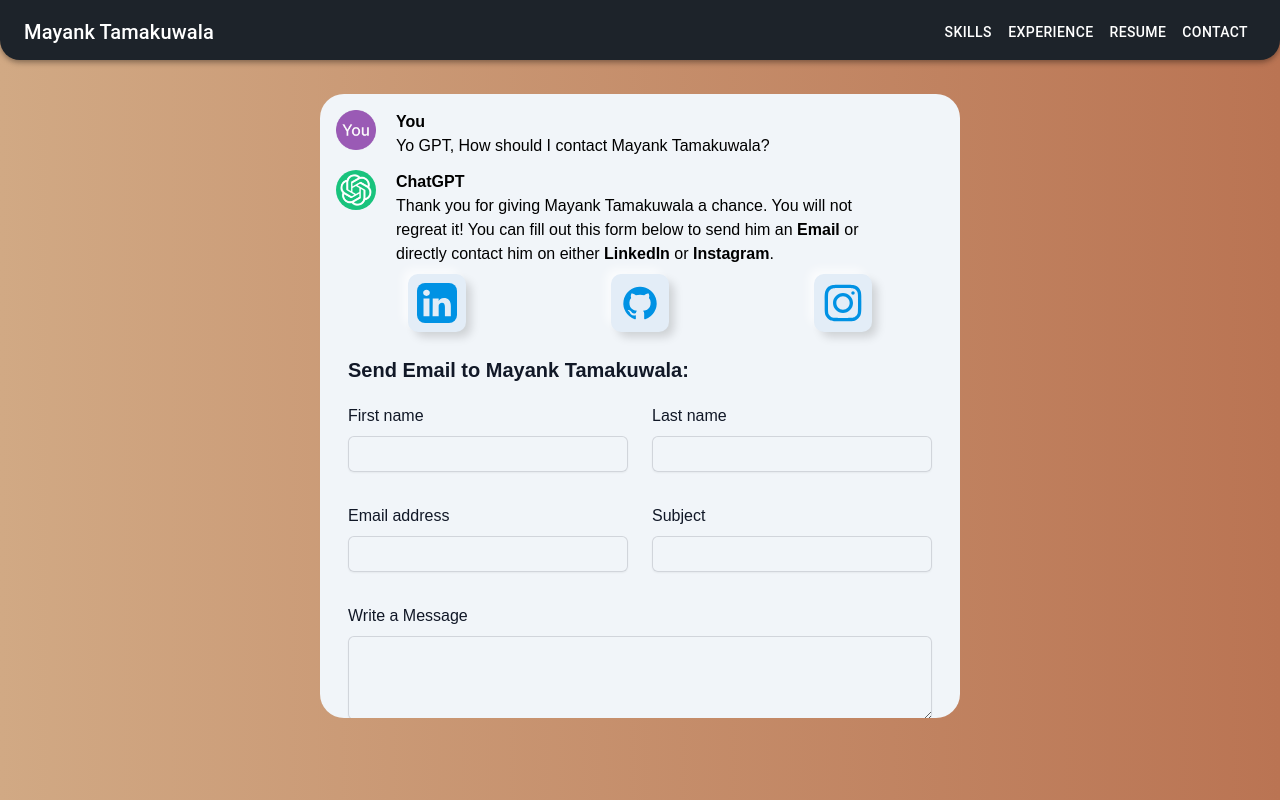
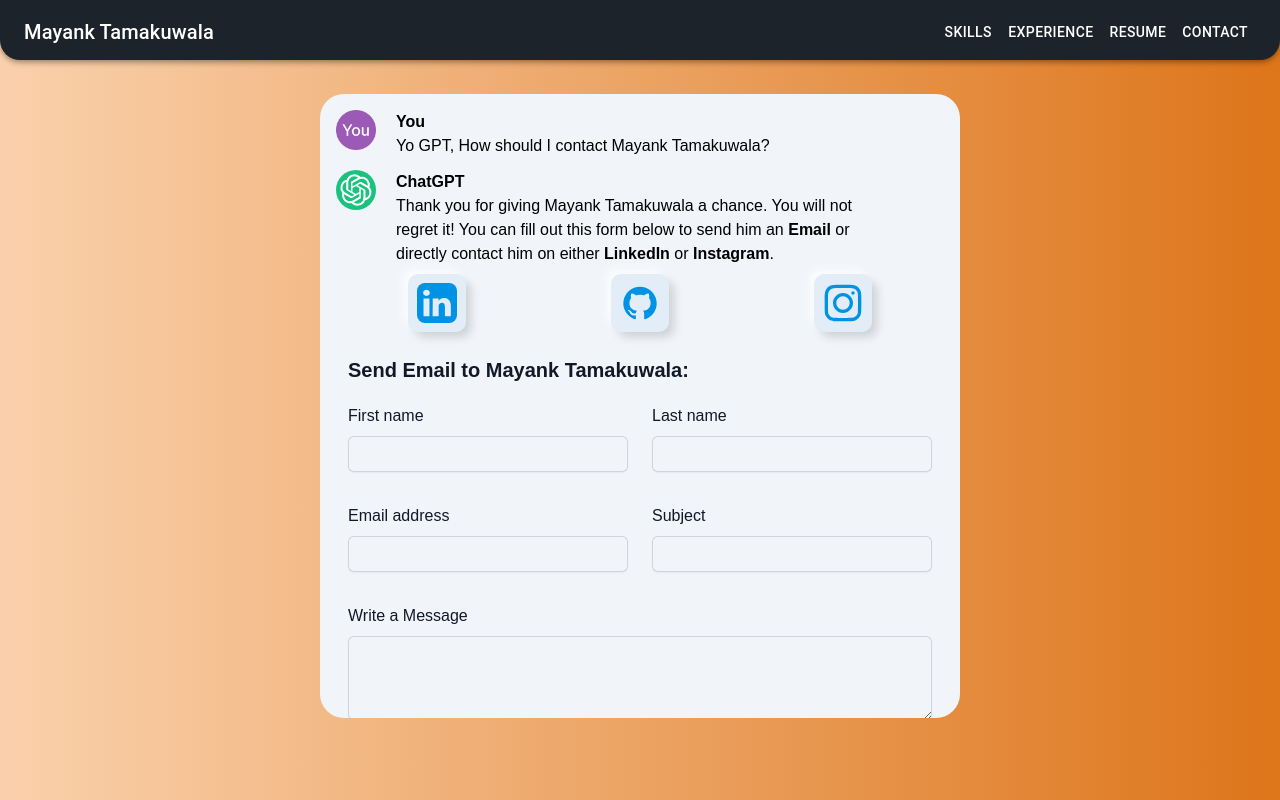
Before and after one commit to MayankTamakuwala/Portfolio, a React (Create React App) app: page /contact in a window 1280 px wide. Built offline with nearby package versions, Linux system fonts and the light colour scheme.

Commit message:
Theme Update

```diff
--- a/src/App.css
+++ b/src/App.css
@@ -1,7 +1,8 @@
 body {
     margin: 0;
     padding: 0;
-    background: linear-gradient(to left, #ba7453, #d1a984);
+    /* background: linear-gradient(to left, #ba7453, #d1a984); */
+    background: linear-gradient(to left, #dd751a, #fad1ac);
     /* background: rgb(52, 63, 77); */
     /* height: 100vh; */
     color: #fafafa;
@@ -276,6 +277,7 @@ textarea:valid{
 .infinite-scroll-body {
     font-family: "Montserrat", sans-serif;
     background: #1e293b;
+    /* background: #f0de7a; */
     color: #f8fafc;
     min-width: 100vw;
     min-height: 100vh;
@@ -308,6 +310,7 @@ textarea:valid{
     animation-iteration-count: infinite;
     animation-direction: var(--direction);
     animation-duration: var(--duration);
+    animation-play-state: var(--isplaying);
 }
 
 .tag {
@@ -331,6 +334,7 @@ textarea:valid{
 .fade {
     pointer-events: none;
     background: linear-gradient(90deg, #1e293b, transparent 30%, transparent 70%, #1e293b);
+    /* background: linear-gradient(90deg, #f0de7a, transparent 30%, transparent 70%, #f0de7a); */
     position: absolute;
     inset: 0;
 }
--- a/src/pages/Contact.js
+++ b/src/pages/Contact.js
@@ -6,7 +6,7 @@ import { ToastContainer, toast, cssTransition} from 'react-toastify';
 import 'react-toastify/dist/ReactToastify.css';
 
 const Contact = () => {
-    const text1 = "Thank you for giving Mayank Tamakuwala a chance. You will not regreat it! You can fill out this form below to send him an <b>Email</b> or directly contact him on either <b>LinkedIn</b> or <b>Instagram</b>."
+    const text1 = "Thank you for giving Mayank Tamakuwala a chance. You will not regret it! You can fill out this form below to send him an <b>Email</b> or directly contact him on either <b>LinkedIn</b> or <b>Instagram</b>."
     const text1_effect = useTypewriter([text1], true, false, 0, 10)
 
     const StringToHtml = (text) => {
```
Also changed, not shown: tailwind.css.
